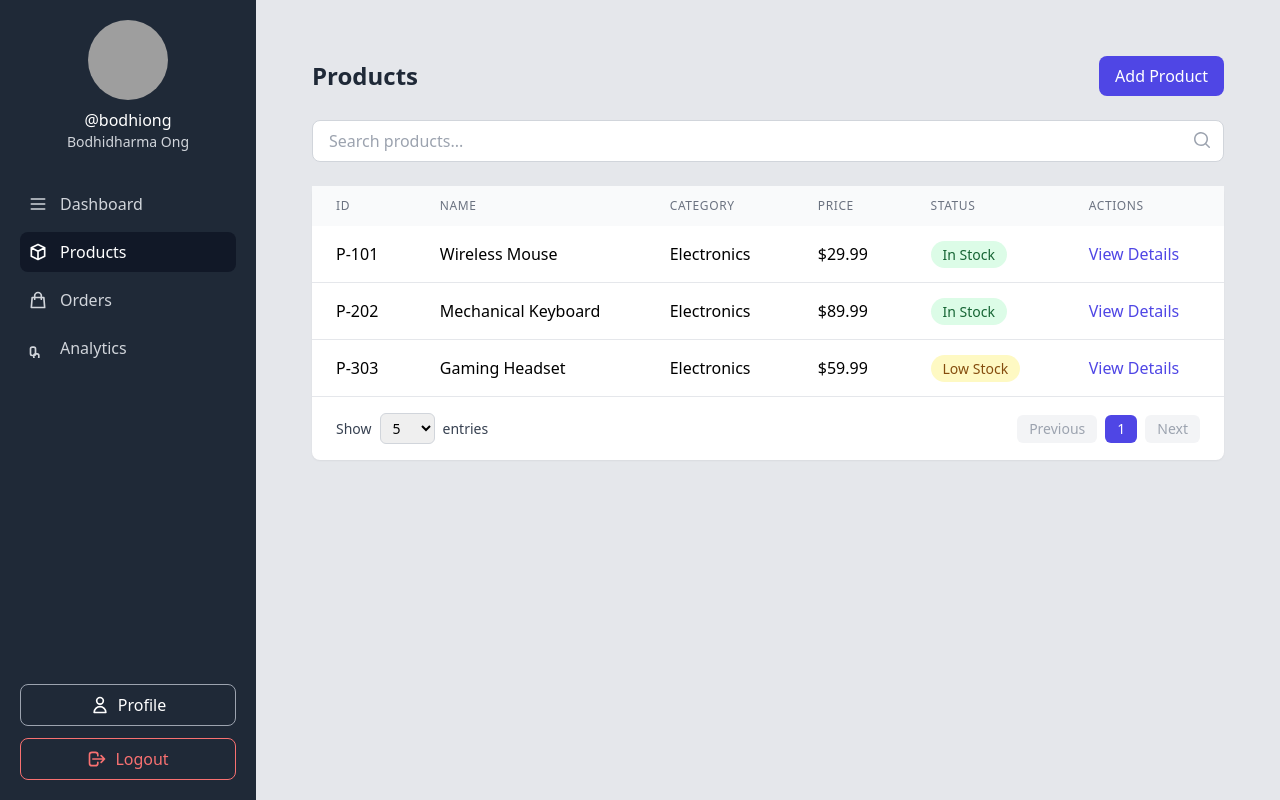
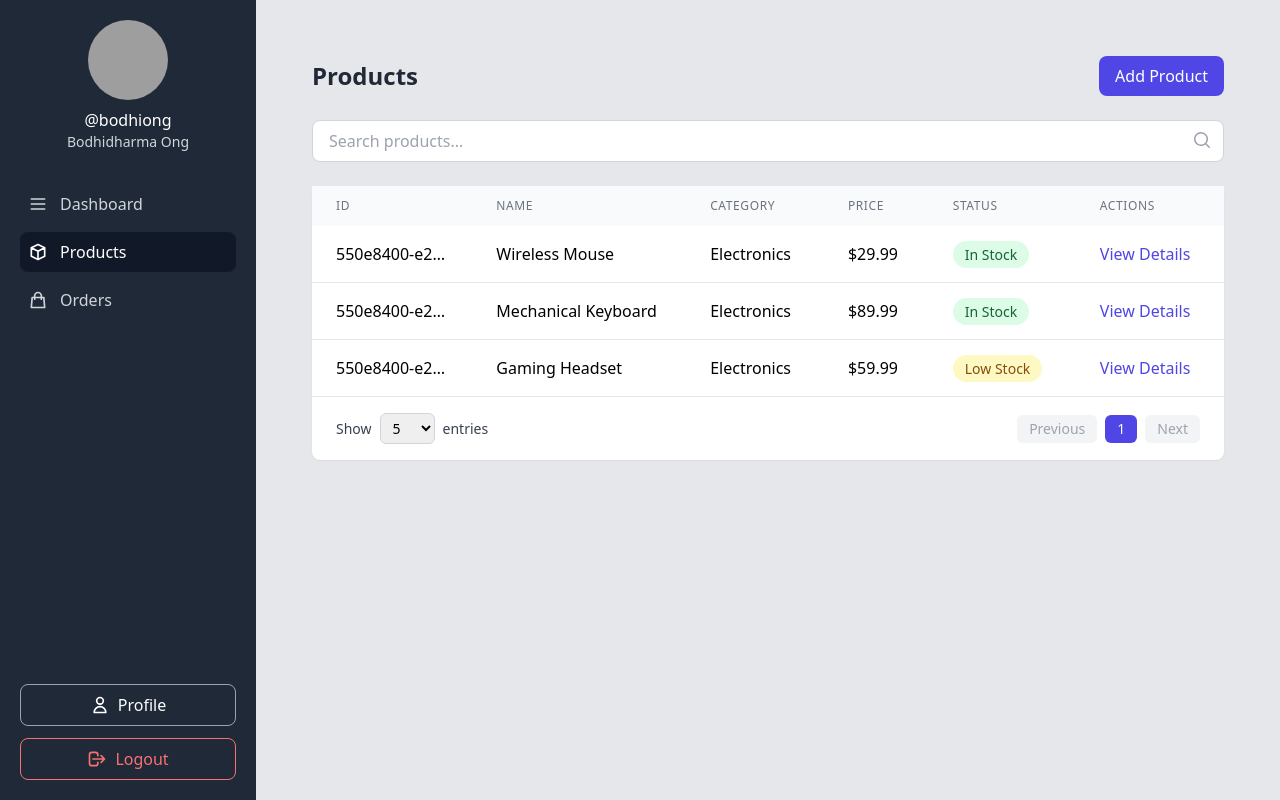
Before and after one commit to BodhiOng/Admin-Dashboard-ECommerce, a Next.js app in the folder frontend/: page /products in a window 1280 px wide. Built offline with nearby package versions, Linux system fonts and the light colour scheme; grey boxes are pictures that could not be loaded.

Commit message:
removed analytics from sidebar

```diff
--- a/frontend/src/app/components/Sidebar.tsx
+++ b/frontend/src/app/components/Sidebar.tsx
@@ -61,20 +61,6 @@ export default function Sidebar() {
           </svg>
           <span>Orders</span>
         </Link>
-
-        <Link
-          href="/analytics"
-          className={`flex items-center space-x-3 p-2 rounded-lg transition-colors ${
-            activeTab === 'analytics'
-              ? 'bg-gray-900 text-white'
-              : 'text-gray-300 hover:bg-gray-700'
-          }`}
-        >
-          <svg className="w-5 h-5" fill="none" stroke="currentColor" viewBox="0 0 24 24">
-            <path strokeLinecap="round" strokeLinejoin="round" strokeWidth="2" d="M9 19v-6a2 2 0 00-2-2H5a2 2 0 00-2 2v6a2 2 0 002 2h2a2 2 0 002-2zm0 0h2a2 2 0 012 2v2a2 2 0 01-2 2H9a2 2 0 01-2-2v-2a2 2 0 012-2zm0 0h2a2 2 0 012 2v2a2 2 0 01-2 2H9a2 2 0 01-2-2v-2a2 2 0 012-2z" />
-          </svg>
-          <span>Analytics</span>
-        </Link>
       </div>
 
       <div className="flex flex-col gap-3">
--- a/frontend/src/app/orders/components/OrderDetailsModal.tsx
+++ b/frontend/src/app/orders/components/OrderDetailsModal.tsx
@@ -52,7 +52,7 @@ const OrderDetailsModal: React.FC<OrderDetailsModalProps> = ({ order, onClose })
           </div>
           <div>
             <p className="text-sm font-medium text-gray-600">Status</p>
-            <p className="text-gray-900">{order.status}</p>
+            <p className="text-gray-900">{order.status.charAt(0).toUpperCase() + order.status.slice(1).toLowerCase()}</p>
           </div>
         </div>
       </div>
--- a/frontend/src/app/products/page.tsx
+++ b/frontend/src/app/products/page.tsx
@@ -8,21 +8,21 @@ import AddProductModal from './components/AddProductModal';
 // Mock data
 const mockProducts = [
   {
-    id: 'P-101',
+    id: '550e8400-e29b-41d4-a716-446655440001',
     name: 'Wireless Mouse',
     price: 29.99,
     stock: 45,
     category: 'Electronics'
   },
   {
-    id: 'P-202',
+    id: '550e8400-e29b-41d4-a716-446655440002',
     name: 'Mechanical Keyboard',
     price: 89.99,
     stock: 30,
     category: 'Electronics'
   },
   {
-    id: 'P-303',
+    id: '550e8400-e29b-41d4-a716-446655440003',
     name: 'Gaming Headset',
     price: 59.99,
     stock: 20,
```
